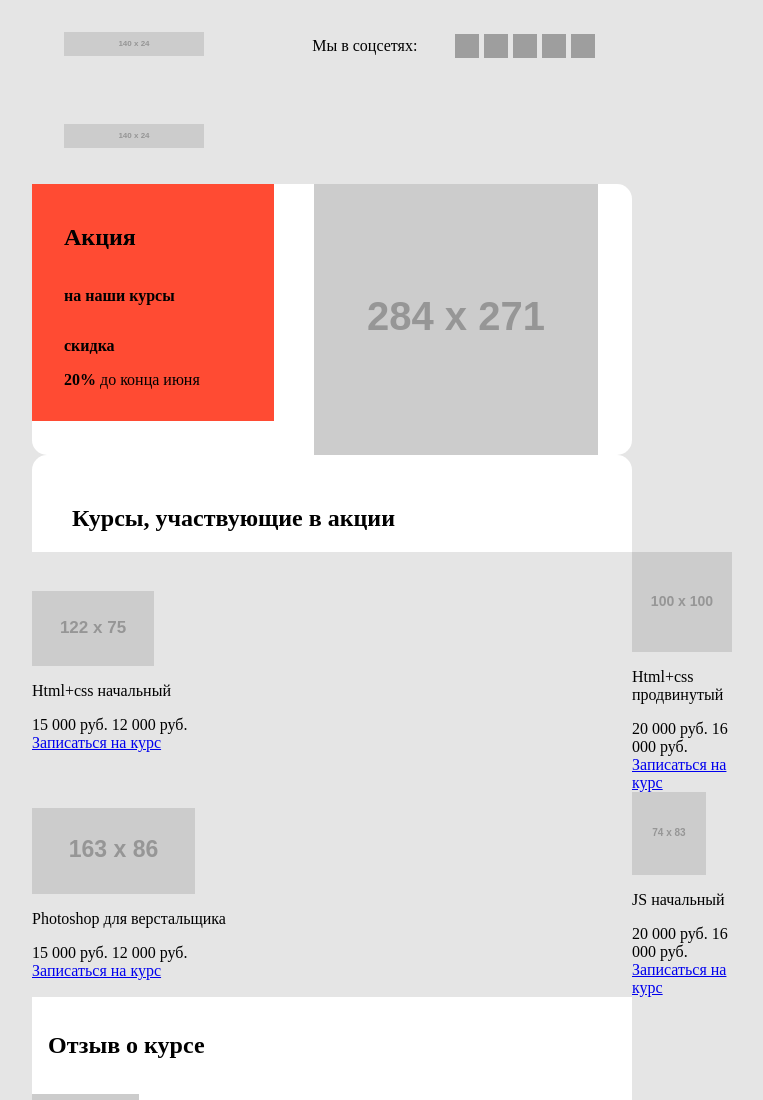
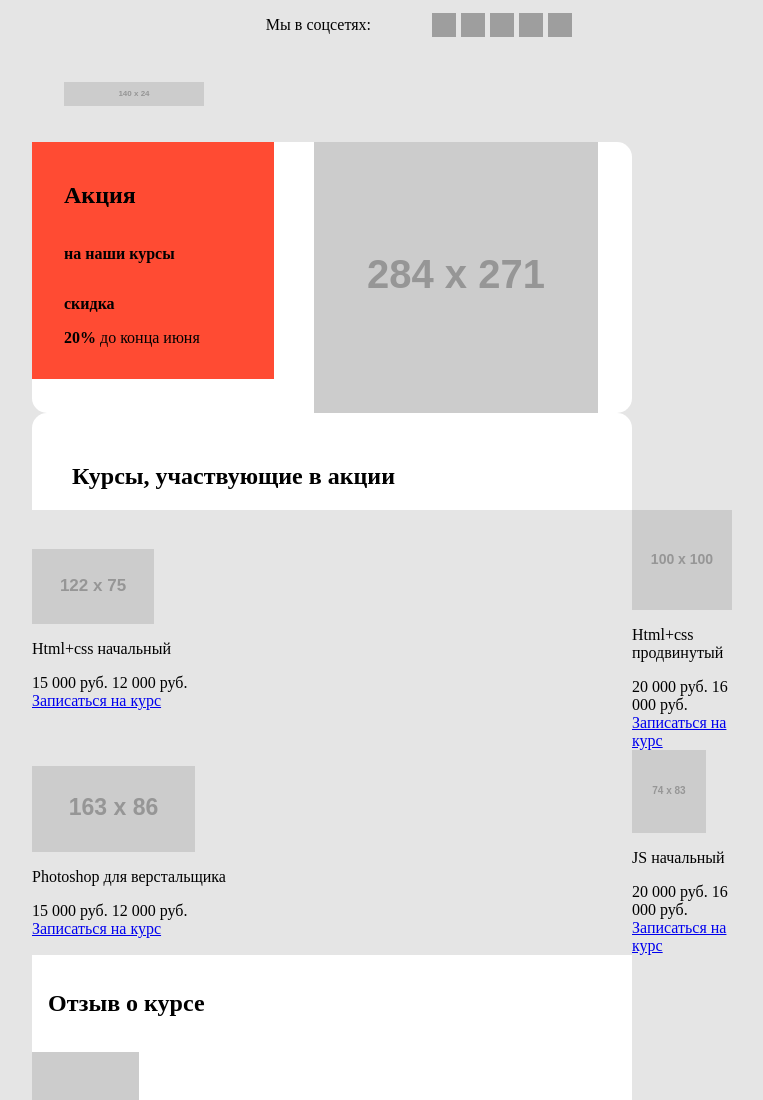
Before and after one commit to htmlacademy-email/693151-play-html-1, a plain HTML site: page 3-promo/index.html in a window 1280 px wide. Shown: the top 1100 px of the page, without its empty margins (308-1071 px from the left). Drawn offline with Linux system fonts and the light colour scheme; grey boxes are pictures that could not be loaded; placeholder pictures from the web are drawn by us.

Commit message:
Изменения в третьем письме

```diff
--- a/3-promo/index.html
+++ b/3-promo/index.html
@@ -31,32 +31,6 @@
                     <td align="center" style="padding:0;Margin:0;">
                       <table bgcolor="#E5E5E5" class="content-body" align="center" cellpadding="0" cellspacing="0" style="mso-table-lspace:0pt;mso-table-rspace:0pt;border-spacing:0px;background-color:#E5E5E5;width:600px;">
                         <tr>
-
-                          <!--логотип для десктопной и планшетной версий-->
-
-                          <td align="left" style="Margin:0;padding-top:32px;padding-bottom:36px;padding-left:32px;padding-right:32px;">
-                            <!--[if mso]><table style="width:560px;" cellpadding="0" cellspacing="0"><tr><td style="width:140px;" valign="top"><![endif]-->
-                            <table cellpadding="0" cellspacing="0" class="content-left" align="left" style="mso-table-lspace:0pt;mso-table-rspace:0pt;border-spacing:0px;float:left;">
-                              <tr>
-                                <td valign="top" align="center" style="padding:0;Margin:0;width:140px;">
-                                  <table width="100%" cellspacing="0" cellpadding="0" border="0">
-                                    <tr>
-                                      <td align="center" style="padding:0;Margin:0;font-size:0px;">
-                                        <a href="https://htmlacademy.ru/" target="_blank" title="Логотип">
-                                          <img src="https://via.placeholder.com/140x24" alt="PlayHTML" width="140" height="24" />
-                                        </a>
-                                      </td>
-                                    </tr>
-                                  </table>
-                                </td>
-                              </tr>
-                            </table>
-                            <!--[if mso]></td><td style="width:78px;" valign="top"><![endif]-->
-
-
-                          </td>
-
-
                           <td>
                             <!--Надпись "мы в соцсетях"-->
 
```
Also changed, not shown: 1-invitation/index.html (+5 -5 lines), 2-welcome/index.html (+1 -2 lines).
